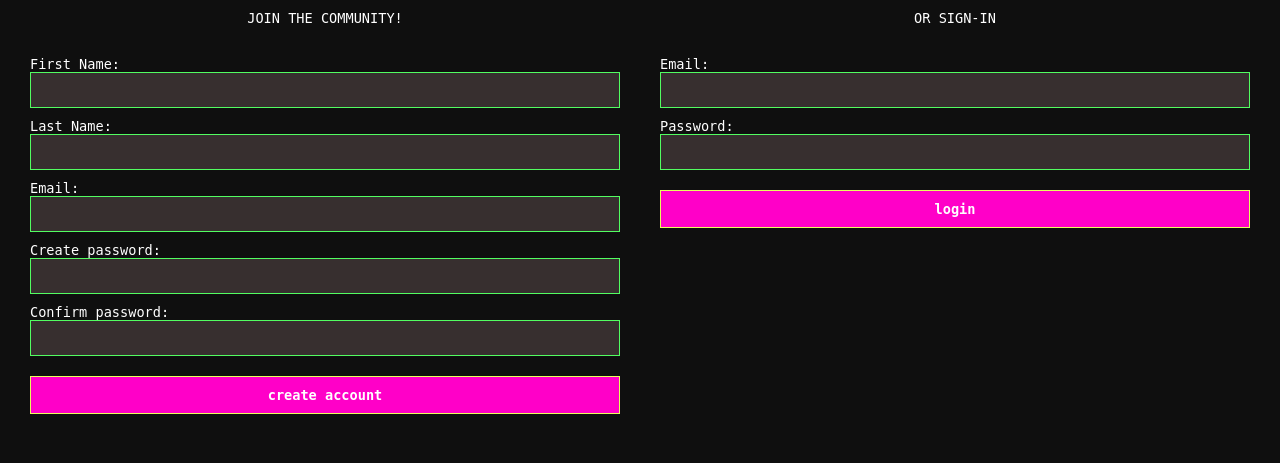
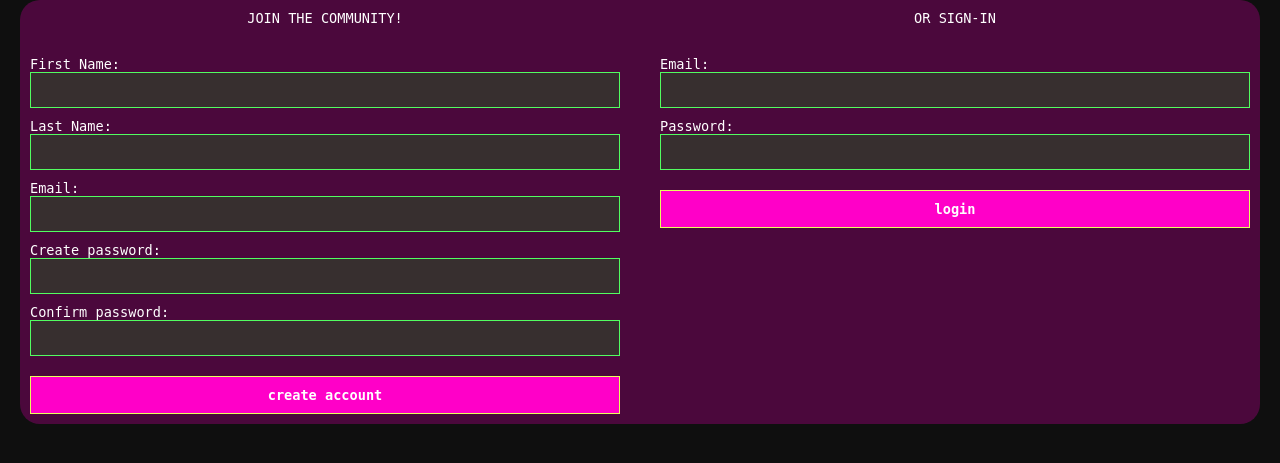
Before and after one commit to gabbe-grodin/group_project_gossip_terminal, a Flask app: page /login in a window 1280 px wide. Shown: the part 156-619 px from the top of the page. Run offline with Flask 3, Linux system fonts and the light colour scheme.

Commit message:
forgot to create new branch before evolving style more.

```diff
--- a/flask_app/static/css/style.css
+++ b/flask_app/static/css/style.css
@@ -135,6 +135,9 @@ table{
 html {
     background-color: #0f0f0f;
 }
+main{
+    background-color: #9a007870;
+}
 input,
 textarea{
     background-color: #372f2f;
@@ -212,6 +215,19 @@ thead{
       text-shadow: 0 0 2px #fff, 0 0 3px #ff4da6, 0 0 4px #ff4da6, 0 0 5px #ff4da6, 0 0 60px #ff4da6, 0 0 7px #ff4da6, 0 0 8px #ff4da6;
     }
 }
+.box-glow {
+    -webkit-animation: glow 1s ease-in-out infinite alternate;
+    -moz-animation: glow 1s ease-in-out infinite alternate;
+    animation: glow 1s ease-in-out infinite alternate;
+}
+@-webkit-keyframes glow {
+    /* from {
+        box-shadow: 0 0 20px #fff, 0 0 40px #fff, 0 0 20px #e60073, 0 0 40px #e60073, 0 0 50px #e60073, 0 0 35px #e60073, 0 0 50px #e60073;
+    } */
+    }
+    to {
+        box-shadow: 0 0 35px #fff, 0 0 50px #fff, 0 0 40px #ff4da6, 0 0 55px #ff4da6, 0 0 40px #ff4da6, 0 0 30px #ff4da6, 0 0 50px #ff4da6;
+      }
 .hidden{
     visibility: hidden;
 }
@@ -348,6 +364,9 @@ button,
     border: 3px dashed #52FD61;
     border-radius: 1rem;
 } */
+main{
+    border-radius: 20px;
+}
 input,
 textarea{
     border: 1px solid #52FD61;
--- a/flask_app/templates/login.html
+++ b/flask_app/templates/login.html
@@ -48,7 +48,7 @@
 
 
 
-    <main>
+    <main class="box-glow">
         <div class="flx row gap-2">
 
 
```
